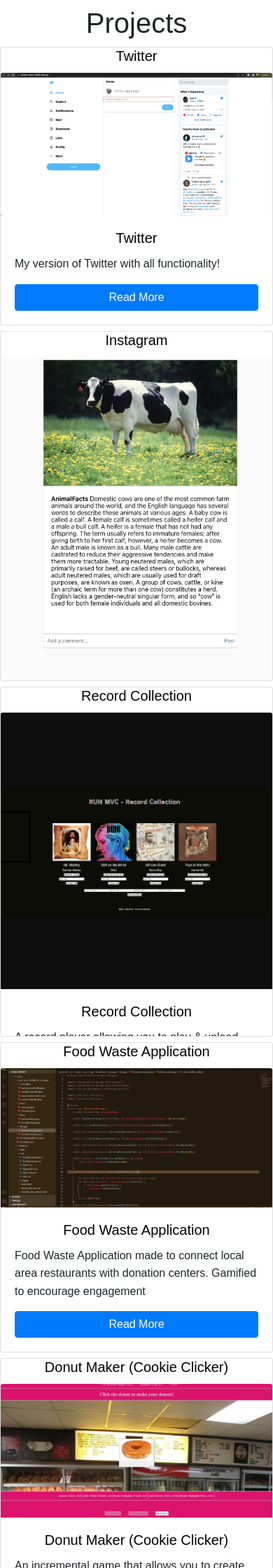
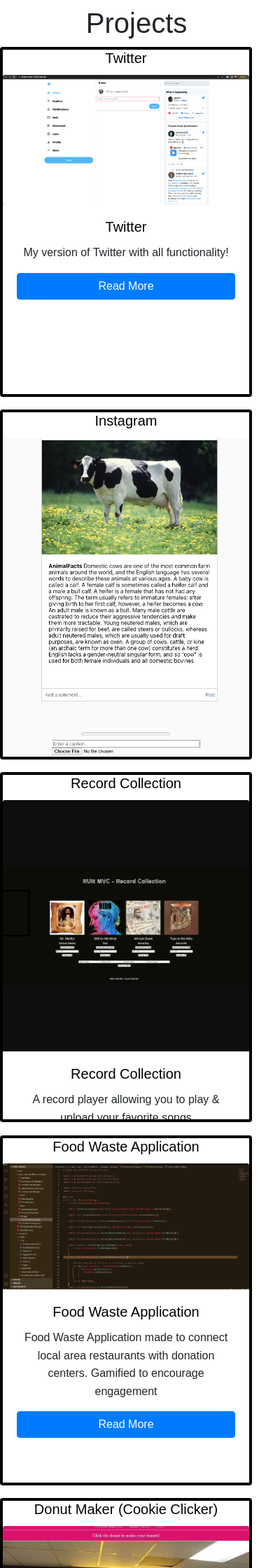
Before and after one commit to DouglasPenn23/Django_Portfolio, a Django app: page /projects/ in a window 390 px wide. Shown: the part 799-3039 px from the top of the page at 70% size. Run offline with Django 4.2, Linux system fonts and the light colour scheme; data comes from the database, SQL or seed files in the repository; some libraries are stand-ins or nearby versions.

Commit message:
Fixed a ton & reformatted CSS on Project Tiles

```diff
--- a/projects/static/css/style.css
+++ b/projects/static/css/style.css
@@ -114,6 +114,13 @@
 }
 
 
+
+/*
+
+Begins Styling of Navigation Bar
+
+*/
+
 /* Controls the navigation bar  */
 /* Controls the Body (Currently keeping the nav bar w/o gaps) */
 body {
@@ -181,6 +188,19 @@
     padding-right: 5px;
 }
 
+/*
+
+End of Navigation Bar Styling
+
+*/
+
+
+/*
+
+Begin Styling of Main Division Section
+
+*/
+
 /* Styles the main div containing the image */
 .main-div {
   background-image: url(https://cdn.onlyinyourstate.com/wp-content/uploads/2017/01/15123902824_07d19b0463_k.jpg);
@@ -209,12 +229,24 @@
   /* margin-bottom: 20px;  */
 }
 
+/*
+
+End of Styling of Main Division Section
+
+*/
+
+
+
 /* Styles the header for the Projects */
 .projects_header {
   margin: 0;
   padding: 10px;
 }
 
+/* Styles the Project rows */
+.row {
+  max-width: 100%;
+}
 
 
 /*
@@ -223,10 +255,18 @@
 
 */
 
+
+
+.col-md-4 {
+  padding-bottom: 1vh;
+}
+
+
 /* This will style the card itself */
 .card.mb-2 {
-    max-height: 500px;
+  height: 500px;
   overflow: auto;
+  border: solid black 4px;
 }
 
 /* This begins the portion of the CSS I will use to style my projects. */
@@ -235,11 +275,16 @@
   color: black;
 }
 
+.card-text  {
+  text-align: center;
+}
+
 /* This will style the Read More button on the project tiles */
 .btn.btn-primary {
   /* CSS styles here */
   display: flex;
   justify-content: center;
+  bottom: 0;
 }
 
 
```
Lines whose indentation alone changed are shown as unchanged.
